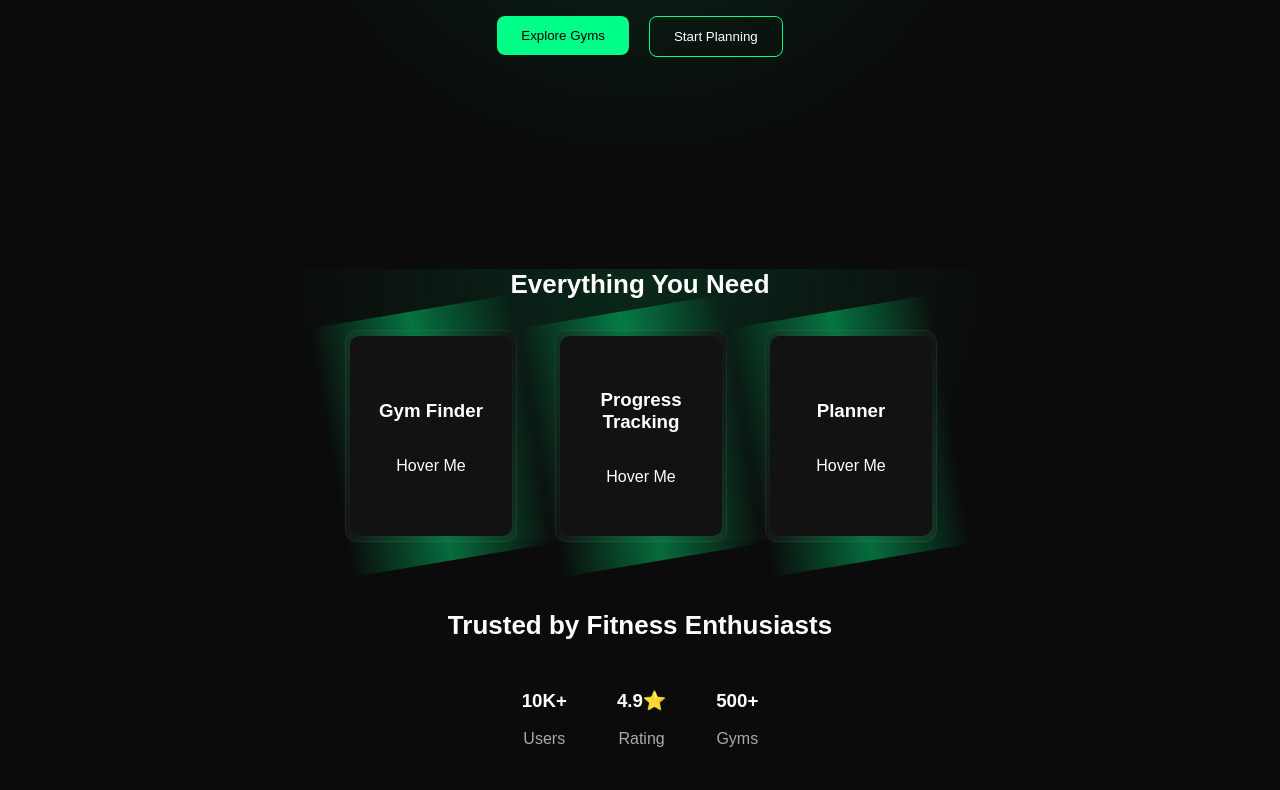
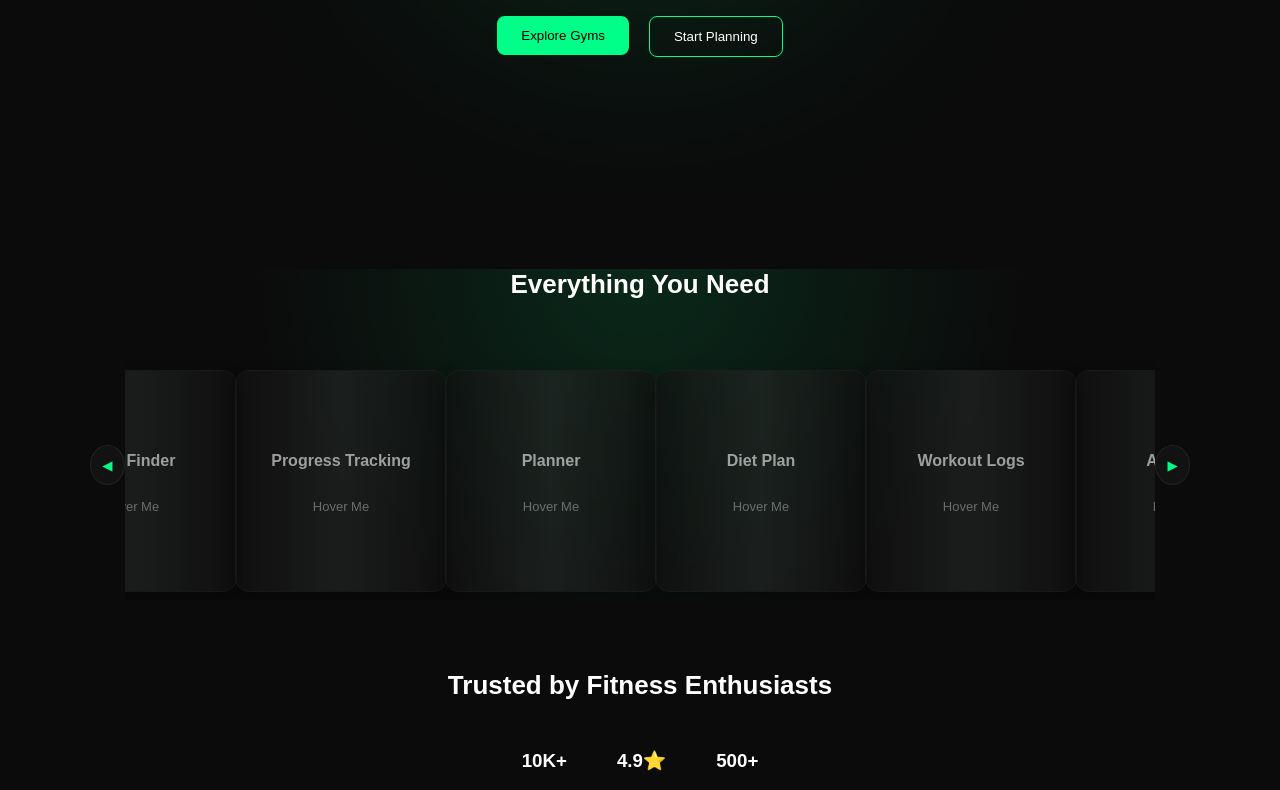
Before and after one commit to manish-3d/Fit-Lab, a React (Vite) app: page / in a window 1280 px wide. Shown: the part 465-1255 px from the top of the page. Built offline with nearby package versions, Linux system fonts and the light colour scheme.

Commit message:
added feature layout card

```diff
--- a/src/components/FeatureCard.css
+++ b/src/components/FeatureCard.css
@@ -1,9 +1,15 @@
 .card {
-  width: 170px;
-  height: 210px;
+  min-width: 180px;
+  max-width: 180px;
+  height: 190px;
+  flex-shrink: 0;
   perspective: 1000px;
+  scroll-snap-align: center;
+  transition: transform 0.3s ease, opacity 0.3s ease;
+  opacity: 0.6;
 }
 
+/* INNER */
 .content {
   width: 100%;
   height: 100%;
@@ -11,22 +17,28 @@
   transform-style: preserve-3d;
   transition: transform 0.6s ease;
 }
-
+.card:hover {
+  transform: scale(1.08);
+  opacity: 1;
+}
 .card:hover .content {
   transform: rotateY(180deg);
 }
 
-.front, .back {
+/* FRONT + BACK */
+.front,
+.back {
   position: absolute;
   width: 100%;
   height: 100%;
   background: #121212;
-  border-radius: 12px;
+  border-radius: 14px;
   backface-visibility: hidden;
   display: flex;
   align-items: center;
   justify-content: center;
   flex-direction: column;
+  padding: 15px;
 }
 
 /* FRONT */
@@ -37,28 +49,23 @@
 /* BACK */
 .back {
   border: 1px solid #222;
+  box-shadow: 0 10px 20px rgba(0, 0, 0, 0.5);
 }
 
-/* SUBTLE GLOW BORDER */
+/* FIXED GLOW */
 .back::before {
   content: "";
   position: absolute;
-  width: 120%;
-  height: 120%;
-  background: linear-gradient(90deg, transparent, #00ff88, transparent);
-  animation: rotate 6s linear infinite;
-  opacity: 0.4; /* reduced intensity */
+  width: 100%;
+  height: 100%;
+  background: linear-gradient(90deg, transparent, #9bb2a7, transparent);
+  opacity: 0.15;
 }
 
-@keyframes rotate {
-  0% { transform: rotate(0deg); }
-  100% { transform: rotate(360deg); }
-}
-
+/* INNER CONTENT */
 .back-content {
   position: relative;
   z-index: 1;
-  background: #121212;
   width: 95%;
   height: 95%;
   border-radius: 10px;
@@ -67,3 +74,13 @@
   justify-content: center;
   flex-direction: column;
 }
+
+/* TEXT */
+.card h3 {
+  font-size: 16px;
+}
+
+.card p {
+  font-size: 13px;
+  color: #aaa;
+}
--- a/src/components/FeatureCard.jsx
+++ b/src/components/FeatureCard.jsx
@@ -4,8 +4,6 @@ export default function FeatureCard({ title }) {
   return (
     <div className="card">
       <div className="content">
-
-        {/* BACK */}
         <div className="back">
           <div className="back-content">
             <h3>{title}</h3>
@@ -13,11 +11,9 @@ export default function FeatureCard({ title }) {
           </div>
         </div>
 
-        {/* FRONT */}
         <div className="front">
           <h3>{title}</h3>
         </div>
-
       </div>
     </div>
   );
--- a/src/index.css
+++ b/src/index.css
@@ -14,6 +14,9 @@ body {
               #0b0b0b;
   color: white;
 }
+::-webkit-scrollbar {
+  display: none;
+}
 
 button {
   background-color: #00ff88;
--- a/src/pages/Home.jsx
+++ b/src/pages/Home.jsx
@@ -1,18 +1,46 @@
 import { Link } from "react-router-dom";
+import { useRef } from "react";
 import FeatureCard from "../components/FeatureCard";
 
 export default function Home() {
+  const scrollRef = useRef();
+
+  const scroll = (direction) => {
+    const container = scrollRef.current;
+    const scrollAmount = container.clientWidth;
+
+    container.scrollBy({
+      left: direction === "left" ? -scrollAmount : scrollAmount,
+      behavior: "smooth",
+    });
+  };
+
   return (
     <div style={container}>
 
-      {/* 🔥 FEATURES */}
+      {/* 🔥 FEATURES SLIDER */}
       <section style={featureSection}>
         <h2 style={sectionTitle}>Everything You Need</h2>
 
-        <div style={grid}>
-          <FeatureCard title="Gym Finder" />
-          <FeatureCard title="Progress Tracking" />
-          <FeatureCard title="Planner" />
+        <div style={sliderWrapper}>
+
+          <button onClick={() => scroll("left")} style={arrowBtn}>
+            ◀
+          </button>
+
+          <div ref={scrollRef} style={scrollContainer}>
+            <FeatureCard title="Gym Finder" />
+            <FeatureCard title="Progress Tracking" />
+            <FeatureCard title="Planner" />
+            <FeatureCard title="Diet Plan" />
+            <FeatureCard title="Workout Logs" />
+            <FeatureCard title="AI Coach" />
+          </div>
+
+          <button onClick={() => scroll("right")} style={arrowBtn}>
+            ▶
+          </button>
+
         </div>
       </section>
 
@@ -70,10 +98,6 @@ export default function Home() {
   );
 }
 
-//
-// 🔥 COMPONENTS
-//
-
 function Stat({ number, label }) {
   return (
     <div style={statCard}>
@@ -83,9 +107,7 @@ function Stat({ number, label }) {
   );
 }
 
-//
-// 🎨 STYLES
-//
+/* 🎨 STYLES */
 
 const container = {
   maxWidth: "1100px",
@@ -115,11 +137,29 @@ const subText = {
   marginTop: "10px",
 };
 
-const grid = {
+const sliderWrapper = {
   display: "flex",
-  justifyContent: "center",
-  gap: "40px",
-  flexWrap: "wrap",
+  alignItems: "center",
+  gap: "0px",
+};
+
+const scrollContainer = {
+  display: "flex",
+  gap: "30px",
+  overflowX: "auto",
+  scrollBehavior: "smooth",
+  padding: "40px 20px",
+  scrollSnapType: "x mandatory",
+  justifyContent: "center",   // 🔥 CENTER ALIGN
+};
+const arrowBtn = {
+  background: "#121212",
+  color: "#00ff88",
+  border: "1px solid #222",
+  borderRadius: "50%",
+  width: "40px",
+  height: "40px",
+  cursor: "pointer",
 };
 
 const statsGrid = {
```
